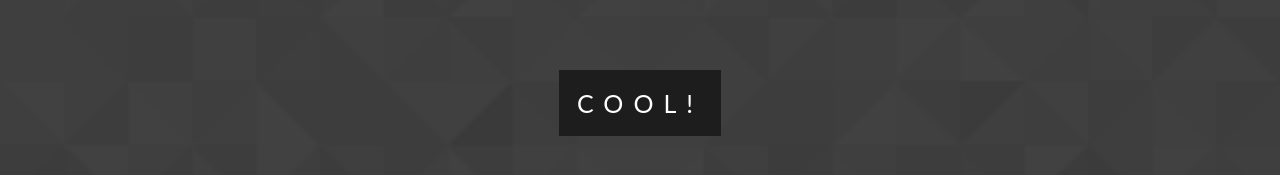
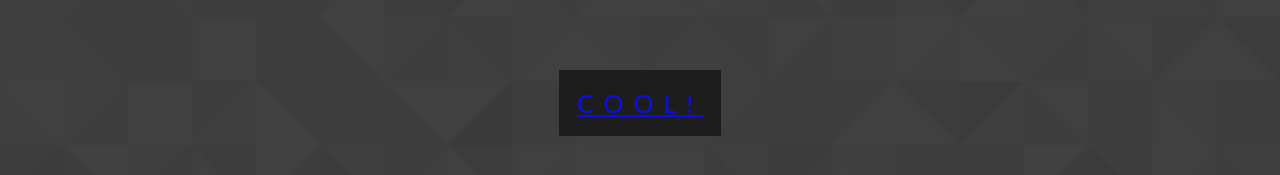
Before and after one commit to clarkdc/clarkdc.github.io, a plain HTML site: page index.html in a window 1280 px wide. Shown: the part 2574-2749 px from the top of the page. Drawn offline with Linux system fonts and the light colour scheme.

Commit message:
Update index.html

```diff
--- a/index.html
+++ b/index.html
@@ -105,7 +105,7 @@ h3 {
 
 <div class="bgimg-1">
   <div class="caption">
-  <span class="border">COOL!</span>
+    <span class="border"><a href="https://eigensec.com/russellst/index.html">COOL!</a></span>
   </div>
 </div>
 
```
